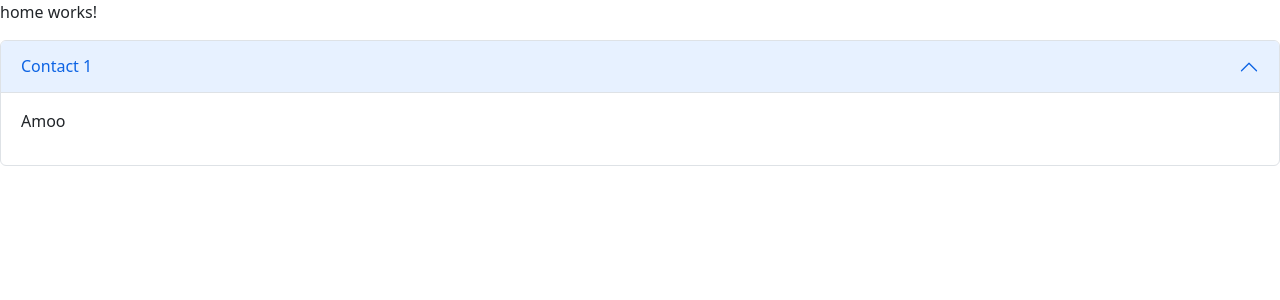
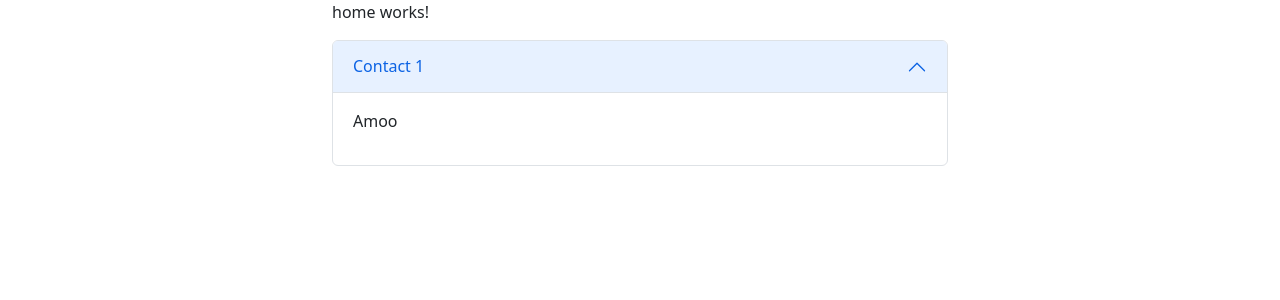
Before and after one commit to mwongess/ng-phonebook, an Angular app in the folder frontend/: page / in a window 1280 px wide. Shown: the top 300 px of the page. Built offline with nearby package versions, Linux system fonts and the light colour scheme.

Commit message:
Update container

```diff
--- a/frontend/src/app/contact-list/contact-list.component.html
+++ b/frontend/src/app/contact-list/contact-list.component.html
@@ -1,3 +1,4 @@
+<div class="">
   <div class="accordion">
     <div class="accordion-item">
       <h2 class="accordion-header" id="headingOne">
@@ -24,3 +25,4 @@
       </div>
     </div>
   </div>
+</div>
--- a/frontend/src/app/home/home.component.html
+++ b/frontend/src/app/home/home.component.html
@@ -1,2 +1,4 @@
-<p>home works!</p>
-<router-outlet></router-outlet>
+<div class="container col-12 col-lg-6">
+  <p>home works!</p>
+  <router-outlet></router-outlet>
+</div>
```
Lines whose indentation alone changed are shown as unchanged.
